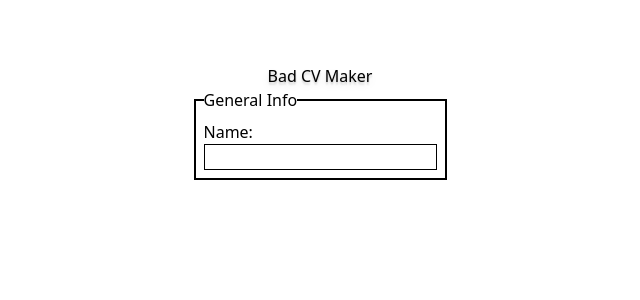
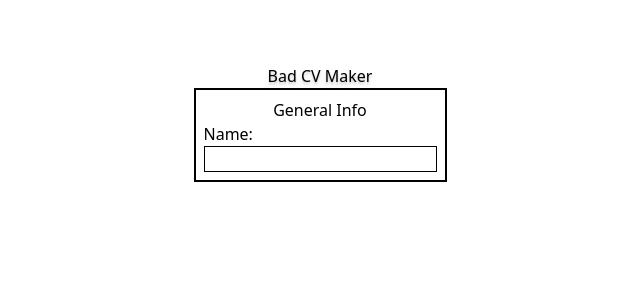
Before and after one commit to Eddie9421/cv-final, a React (Vite) app: page / in a window 1280 px wide. Shown: the top 300 px of the page, without its empty margins (320-960 px from the left). Built offline with nearby package versions, Linux system fonts and the light colour scheme.

Commit message:
Changed Section to be a div instead of a fieldset

```diff
--- a/src/components/Section.jsx
+++ b/src/components/Section.jsx
@@ -1,10 +1,10 @@
 export default function Section({ children, sectionName }) {
   return (
     <>
-      <fieldset className="flex flex-col border-2 p-2">
-        <legend>{sectionName}</legend>
+      <div className="flex flex-col border-2 p-2">
+        <h2 className="flex justify-center">{sectionName}</h2>
         {children}
-      </fieldset>
+      </div>
     </>
   );
 }
```
